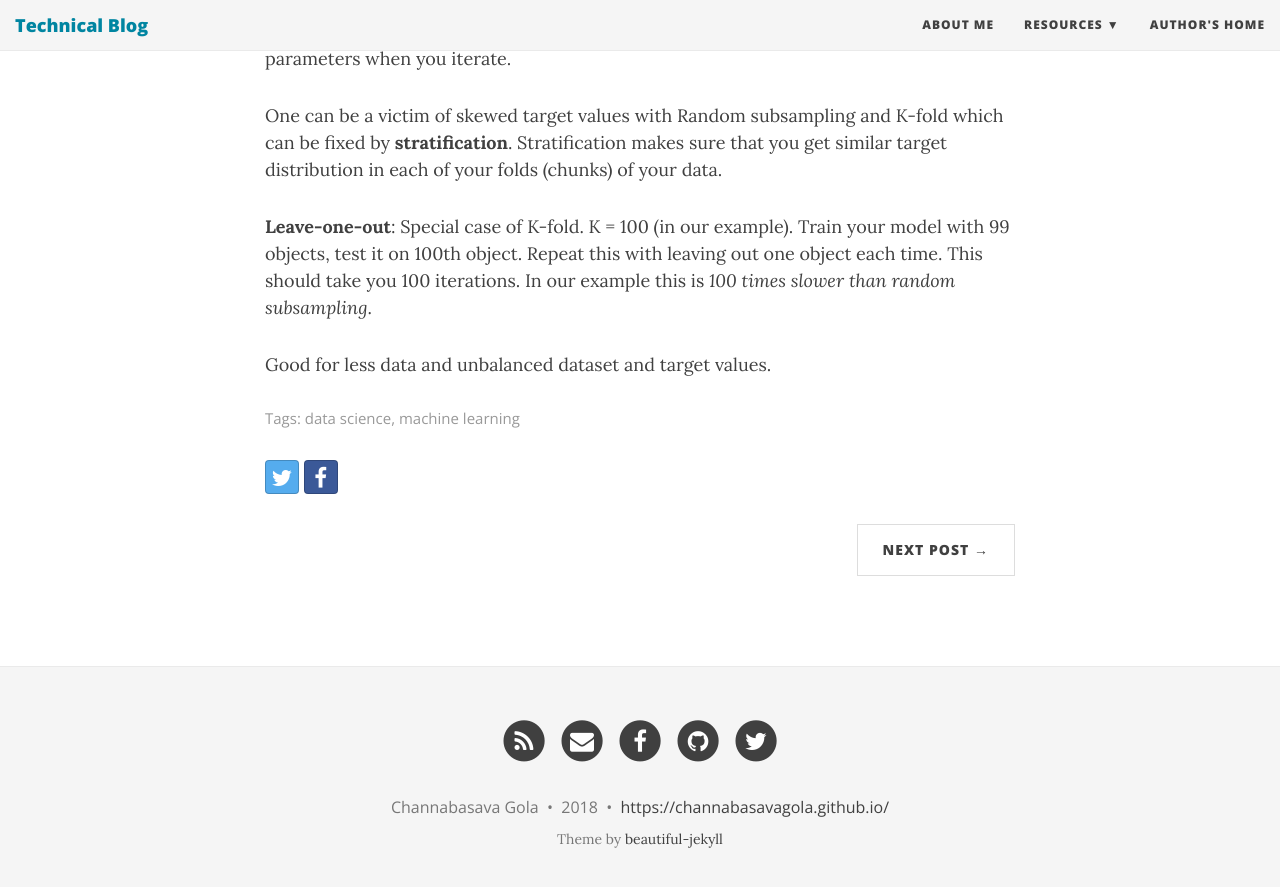
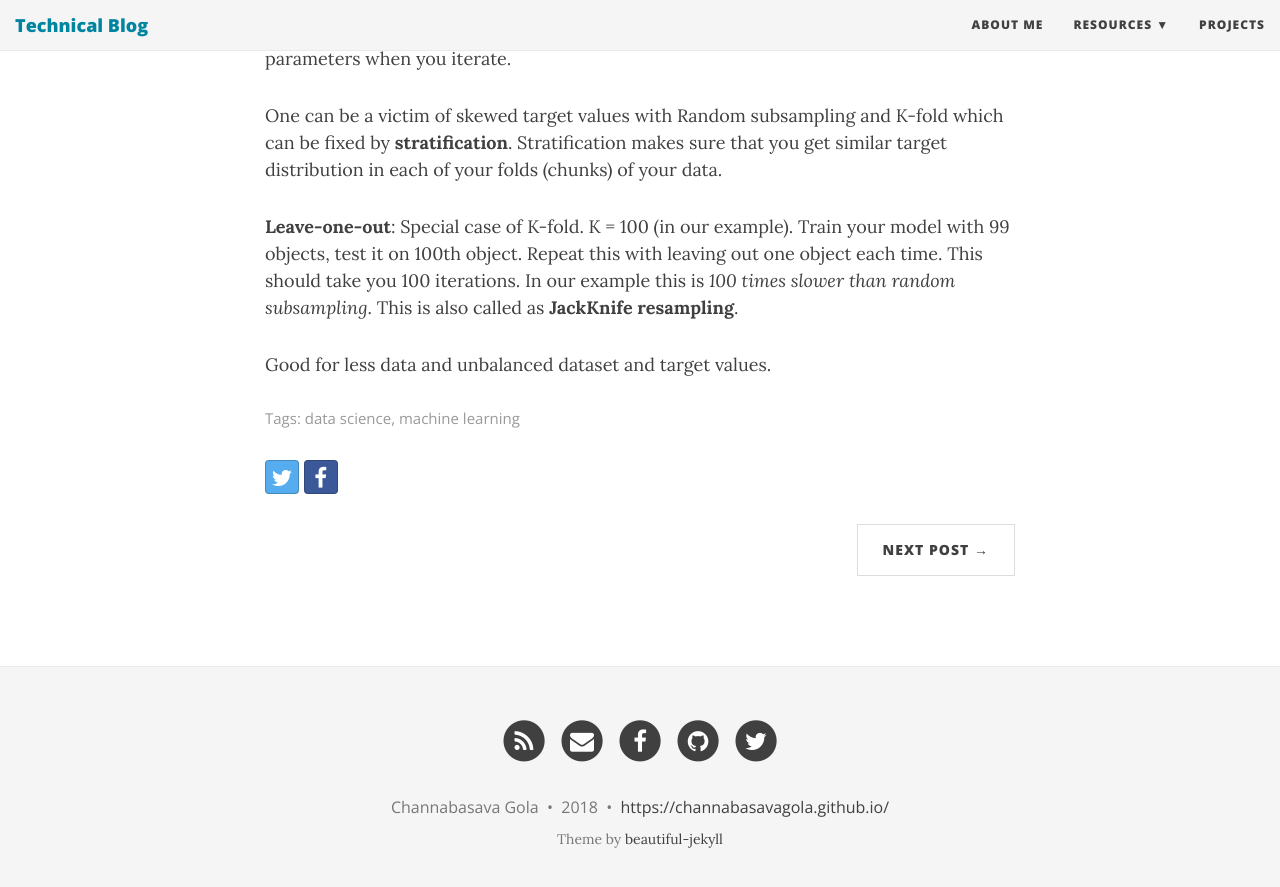
Before and after one commit to channagithub/channabasavagola.github.io, a Jekyll site: the page built from _posts/2018-01-08-cross-validation-techniques.md, in a window 1280 px wide and 900 px high, scrolled down 663 px. Shown: the top 887 px of the window. Built offline with Jekyll 4.4.1, drawn with Linux system fonts in a browser that asks for light colours; nearby versions of some CDN libraries; comment, search, counter and statistics services are not loaded.

Commit message:
Adding projects in nav bar

```diff
--- a/_config.yml
+++ b/_config.yml
@@ -28,7 +28,7 @@ navbar-links:
     - Beautiful Jekyll: "http://deanattali.com/beautiful-jekyll/"
     - Learn markdown: "http://www.markdowntutorial.com/"
     - GitHub Pages: "https://pages.github.com/"
-  Author's home: "http://channabasavagola.github.io"
+  Projects: "./projects"
 
 # Image to show in the navigation bar - image must be a square (width = height)
 # Remove this parameter if you don't want an image in the navbar
@@ -73,7 +73,7 @@ author:
 # You can reorder the items to define the link order.
 # If you want to add a new link that isn't here, you'll need to also edit the file _data/SocialNetworks.yml
 social-network-links:
-  rss: false
+  rss: true
   email: "sendmailtochanna@gmail.com"
   facebook: channabasava.gola
   github: channabasavagola
--- a/_posts/2018-01-08-cross-validation-techniques.md
+++ b/_posts/2018-01-08-cross-validation-techniques.md
@@ -19,6 +19,6 @@ Good for huge data. If you are not getting similar scores and different optimal
 
 One can be a victim of skewed target values with Random subsampling and K-fold which can be fixed by **stratification**. Stratification makes sure that you get similar target distribution in each of your folds (chunks) of your data.
 
-**Leave-one-out**: Special case of K-fold. K = 100 (in our example). Train your model with 99 objects, test it on 100th object. Repeat this with leaving out one object each time. This should take you 100 iterations. In our example this is *100 times slower than random subsampling*.
+**Leave-one-out**: Special case of K-fold. K = 100 (in our example). Train your model with 99 objects, test it on 100th object. Repeat this with leaving out one object each time. This should take you 100 iterations. In our example this is *100 times slower than random subsampling*. This is also called as **JackKnife resampling**.
 
 Good for less data and unbalanced dataset and target values.
```
